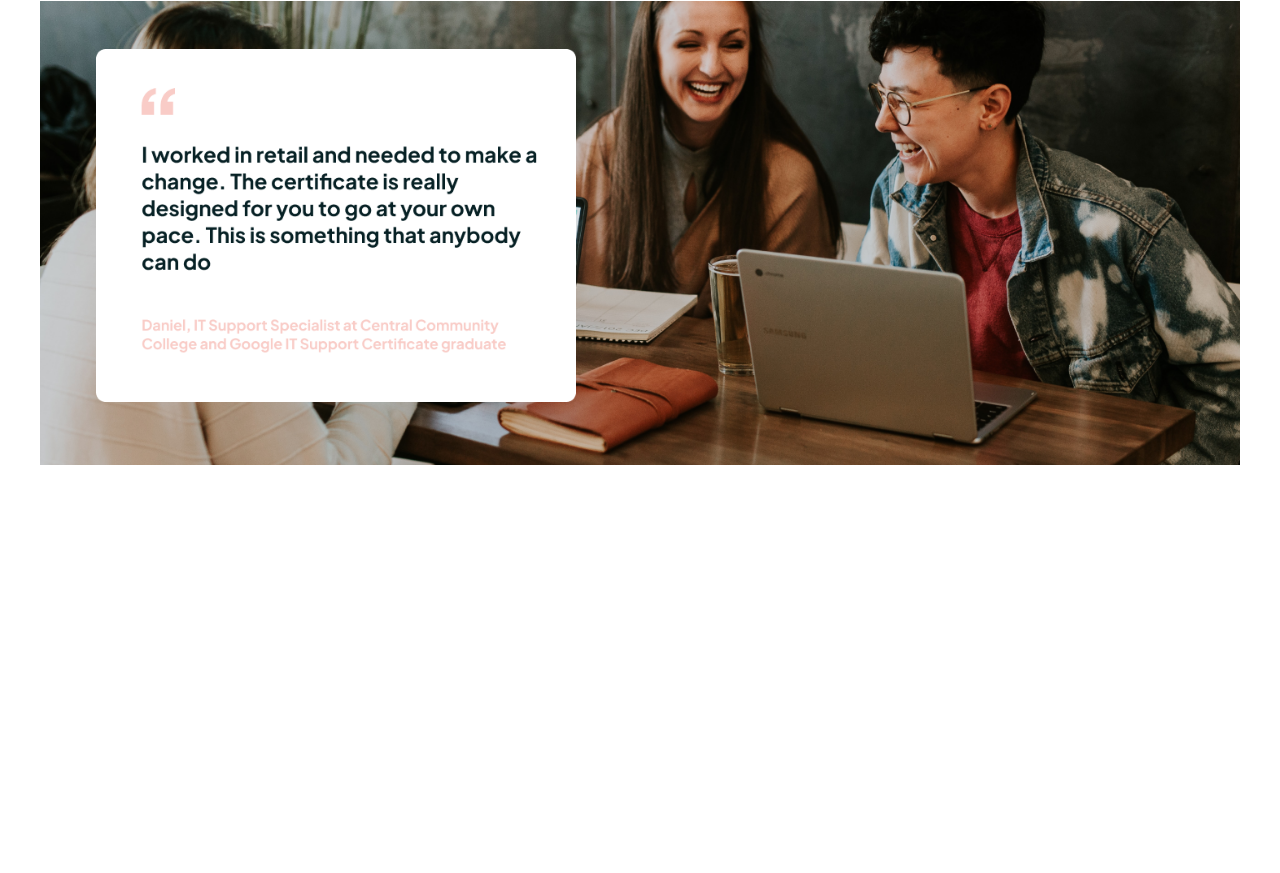
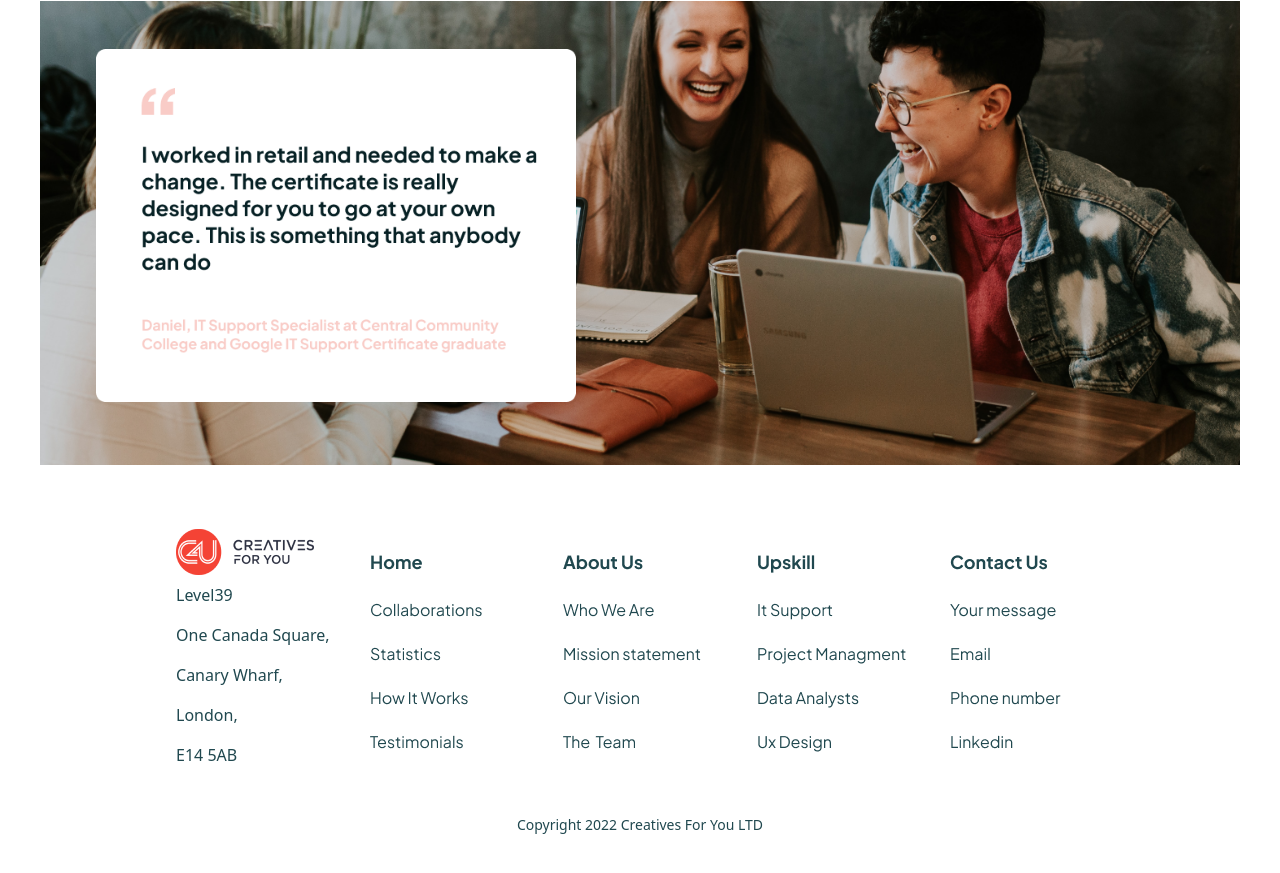
Before and after one commit to sajon01/assignment-tailwindcss, a website built with Vite: page index.html in a window 1280 px wide. Shown: the part 7148-8021 px from the top of the page. Before the commit the page ends 7613 px from the top, so only its background shows below. Built offline with nearby package versions, Linux system fonts and the light colour scheme.

Commit message:
footer section

```diff
--- a/index.html
+++ b/index.html
@@ -410,5 +410,33 @@
         <img class="absolute top-12 left-14 w-[40%]" src="./assets/Text Container.png" alt="">
     </section>
 
+    <!-- footer section -->
+
+    <footer class="mx-10 flex flex-col justify-center items-center my-16">
+        <div class="grid grid-cols-3 items-center gap-10 md:grid-cols-5">
+            <div>
+                <img src="./assets/c4u full logo_2022 1.png" alt="">
+
+                <p class="text-[#20484F] leading-10">
+                    Level39 <br>
+                    One Canada Square,<br>
+                    Canary Wharf, <br>
+                    London, <br>
+                    E14 5AB <br>
+                </p>
+            </div>
+
+            <img src="./assets/Company Links.png" alt="">
+
+            <img src="./assets/about Links (1).png" alt="">
+
+            <img src="./assets/Resources Links.png" alt="">
+
+            <img src="./assets/Product Links.png" alt="">
+        </div>
+
+        <p class="pt-10 text-sm text-[#20484F]">Copyright 2022 Creatives For You LTD</p>
+    </footer>
+
 </body>
 </html>
```
Also changed, not shown: assets/Company Links.png (added), assets/Product Links.png (added), assets/Resources Links.png (added), assets/about Links (1).png (added).
